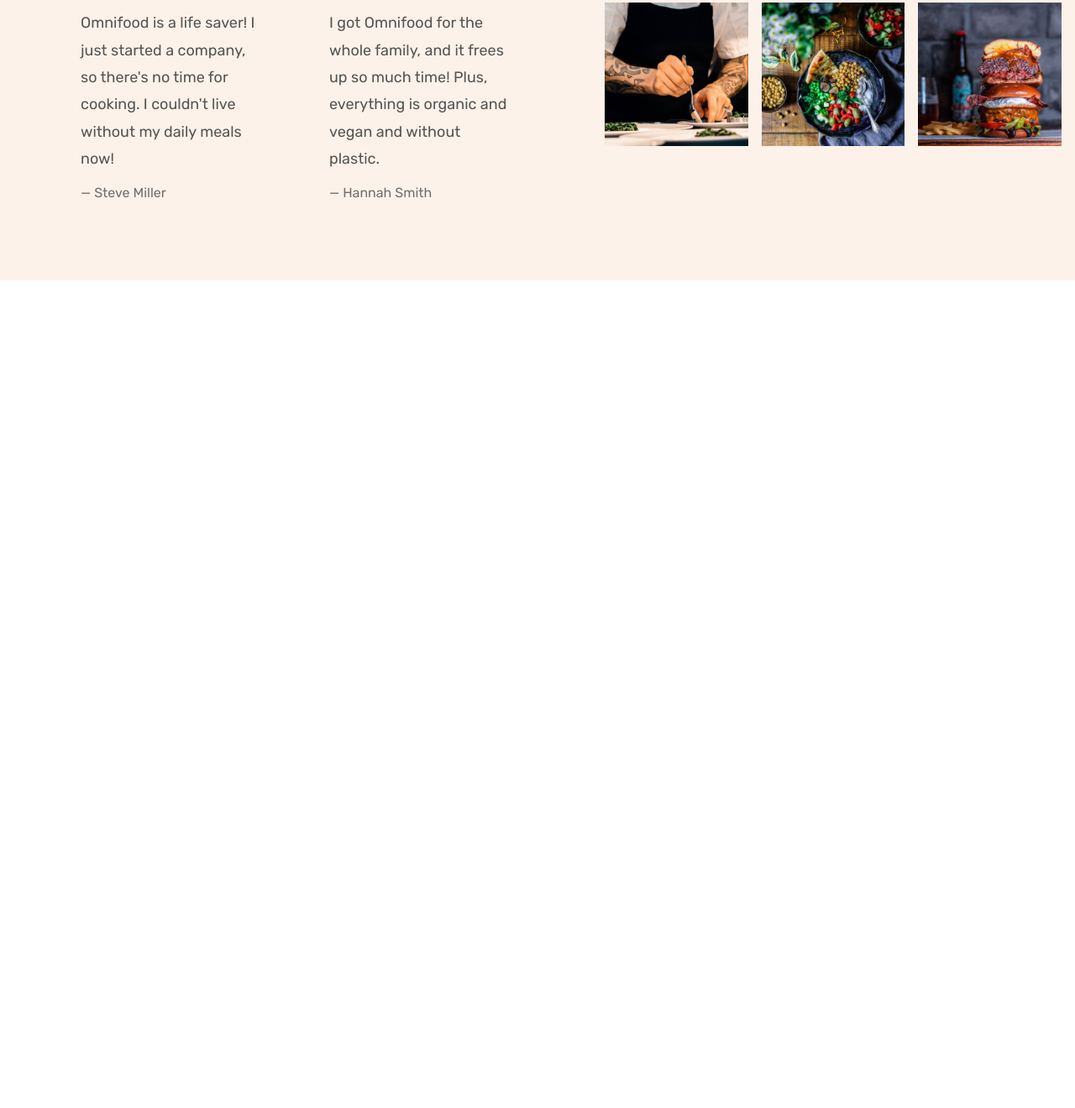
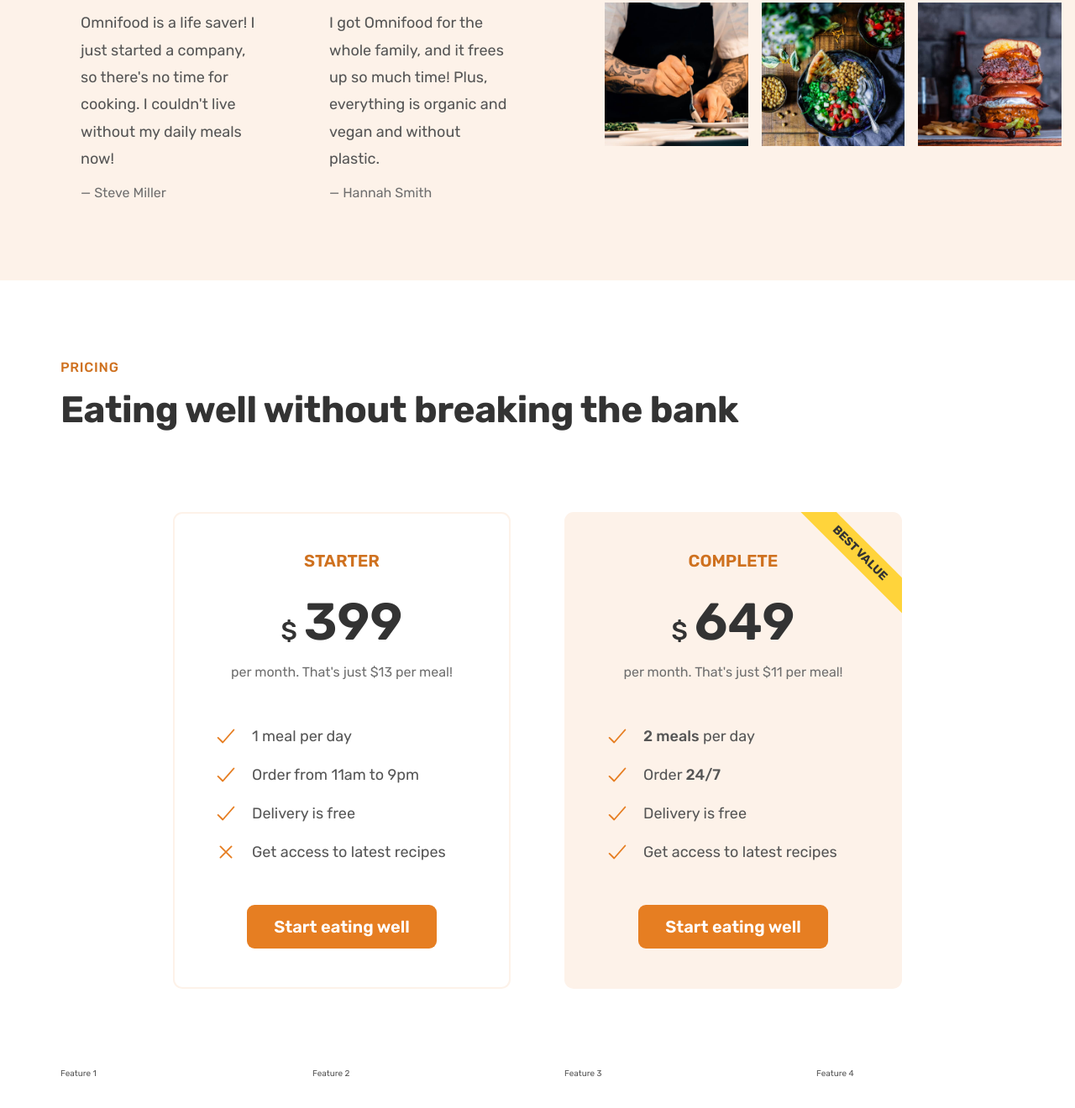
Before and after one commit to quangnguyen0698vn/omnifood-project, a plain HTML site: page index.html in a window 1280 px wide. Shown: the part 4159-5479 px from the top of the page at 84% size. Before the commit the page ends 4493 px from the top, so only its background shows below. Drawn offline with nearby package versions, Linux system fonts and the light colour scheme.

Commit message:
finish building the pricing section

```diff
--- a/css/general.css
+++ b/css/general.css
@@ -90,6 +90,15 @@ body {
     display: grid;
     column-gap: 6.4rem;
     row-gap: 9.6rem;
+    /* margin-bottom: 9.6rem; */
+}
+
+/* .grid:last-child {
+    margin-bottom: 0;
+} */
+
+.grid:not(:last-child) {
+    margin-bottom: 9.6rem;
 }
 
 .grid--2-cols {
@@ -193,6 +202,26 @@ body {
     /* border-bottom: none; */
 }
 
+.list {
+    list-style: none;
+    display: flex;
+    flex-direction: column;
+    gap: 1.6rem;
+}
+
+.list-item {
+    font-size: 1.8rem;
+    display: flex;
+    align-items: center;
+    gap: 1.6rem;
+}
+
+.list-icon {
+    width: 3rem;
+    height: 3rem;
+    color: #e67e22;
+}
+
 /* Helper Classes */
 
 .margin-right-sm {
--- a/css/style.css
+++ b/css/style.css
@@ -289,26 +289,6 @@
     color: #e67e22
 }
 
-.list {
-    list-style: none;
-    display: flex;
-    flex-direction: column;
-    gap: 1.6rem;
-}
-
-.list-item {
-    font-size: 1.8rem;
-    display: flex;
-    align-items: center;
-    gap: 1.6rem;
-}
-
-.list-icon {
-    width: 3rem;
-    height: 3rem;
-    color: #e67e22;
-}
-
 .all-recipes {
     text-align: center;
     font-size: 1.8rem;
@@ -375,3 +355,82 @@
 .galary-item img:hover {
     transform: scale(1.1);
 }
+
+/* ************************************* */
+/* TESTIMONIALS SECTION */
+/* ************************************* */
+
+.section-pricing {
+    padding: 9.6rem 0;
+}
+
+.pricing-plan {
+    border-radius: 11px;
+    padding: 4.8rem;
+    width: 75%;
+}
+
+.pricing-plan--starter {
+    border: solid 2px #fdf2e9;
+    justify-self: end;
+    padding: 4.6rem;
+}
+.pricing-plan--complete {
+    justify-self: start;
+    background-color: #fdf2e9;
+    padding: 4.8rem;
+    position: relative;
+    overflow: hidden;
+}
+
+.pricing-plan--complete::after {
+    content: "best value";
+    position: absolute;
+    text-transform: uppercase;
+    font-size: 1.4rem;
+    font-weight: 700;
+    top: 6%;
+    right: -18%;
+    color:#333;
+    background-color:#ffd43b;
+    padding: 0.8rem 8rem;
+    transform: rotate(45deg);
+}
+
+.plan-header {
+    text-align: center;
+    margin-bottom: 4.8rem;
+}
+
+.plan-name {
+    color: #cf711f;
+    font-weight: 600;
+    font-size: 2rem;
+    text-transform: uppercase;
+    letter-spacing: 0.75;
+    margin-bottom: 3.2rem;
+}
+
+.plan-price {
+    font-size: 6.2rem;
+    font-weight: 600;
+    color: #333;
+    margin-bottom: 1.6rem;
+}
+
+.plan-price span {
+    font-size: 3rem;
+    font-weight: 500;
+    margin-right: 0.8rem;
+}
+
+.plan-text {
+    font-size: 1.6rem;
+    line-height: 1.6;
+    color:#6f6f6f;
+}
+
+.plan-sign-up {
+    text-align: center;
+    margin-top: 4.8rem;
+}
--- a/index.html
+++ b/index.html
@@ -312,6 +312,102 @@
                 </figure>
             </div>
         </section>
+
+        <section class="section-pricing">
+            <div class="container">
+                <span class="subheading">Pricing</span>
+                <h2 class="heading-secondary">Eating well without breaking the bank</h2>
+            </div>
+            <div class="container grid grid--2-cols">
+                <div class="pricing-plan pricing-plan--starter">
+                    <header class="plan-header">
+                        <p class="plan-name">Starter</p>
+                        <p class="plan-price"><span>$</span>399</p>
+                        <p class="plan-text">per month. That's just $13 per meal!</p>
+                    </header>
+                    <ul class="list">
+                        <li class="list-item">
+                            <ion-icon class="list-icon" name="checkmark-outline"></ion-icon>
+                            <span>
+                                1 meal per day
+                            </span>
+                        </li>
+
+                        <li class="list-item">
+                            <ion-icon class="list-icon" name="checkmark-outline"></ion-icon>
+                            <span>
+                                Order from 11am to 9pm
+                            </span>
+                        </li>
+
+                        <li class="list-item">
+                            <ion-icon class="list-icon" name="checkmark-outline"></ion-icon>
+                            <span>
+                                Delivery is free
+                            </span>
+                        </li>
+                        <li class="list-item">
+                            <ion-icon class="list-icon" name="close-outline"></ion-icon>
+                            <span>
+                                Get access to latest recipes
+                            </span>
+                        </li>
+                    </ul>
+                    <div class="plan-sign-up">
+                        <a href="#" class="btn btn--full">Start eating well</a>
+                    </div>
+                </div>
+
+                <div class="pricing-plan pricing-plan--complete">
+                    <header class="plan-header">
+                        <p class="plan-name">Complete</p>
+                        <p class="plan-price"><span>$</span>649</p>
+                        <p class="plan-text">per month. That's just $11 per meal!</p>
+                    </header>
+                    <ul class="list">
+                        <li class="list-item">
+                            <ion-icon class="list-icon" name="checkmark-outline"></ion-icon>
+                            <span>
+                                <strong>2 meals</strong> per day
+                            </span>
+                        </li>
+
+                        <li class="list-item">
+                            <ion-icon class="list-icon" name="checkmark-outline"></ion-icon>
+                            <span>
+                                Order <strong>24/7</strong>
+                            </span>
+                        </li>
+
+                        <li class="list-item">
+                            <ion-icon class="list-icon" name="checkmark-outline"></ion-icon>
+                            <span>
+                                Delivery is free
+                            </span>
+                        </li>
+
+                        <li class="list-item">
+                            <ion-icon class="list-icon" name="checkmark-outline"></ion-icon>
+                            <span>
+                                Get access to latest recipes
+                            </span>
+                        </li>
+                    </ul>
+                    <div class="plan-sign-up">
+                        <a href="#" class="btn btn--full">Start eating well</a>
+                    </div>
+                </div>
+            </div>
+
+            <div class="container grid grid--4-cols">
+                <div class="feature">Feature 1</div>
+                <div class="feature">Feature 2</div>
+                <div class="feature">Feature 3</div>
+                <div class="feature">Feature 4</div>
+
+            </div>
+        </section>
+
     </main>
 
     <script type="module" src="https://unpkg.com/ionicons@5.5.2/dist/ionicons/ionicons.esm.js"></script>
```
